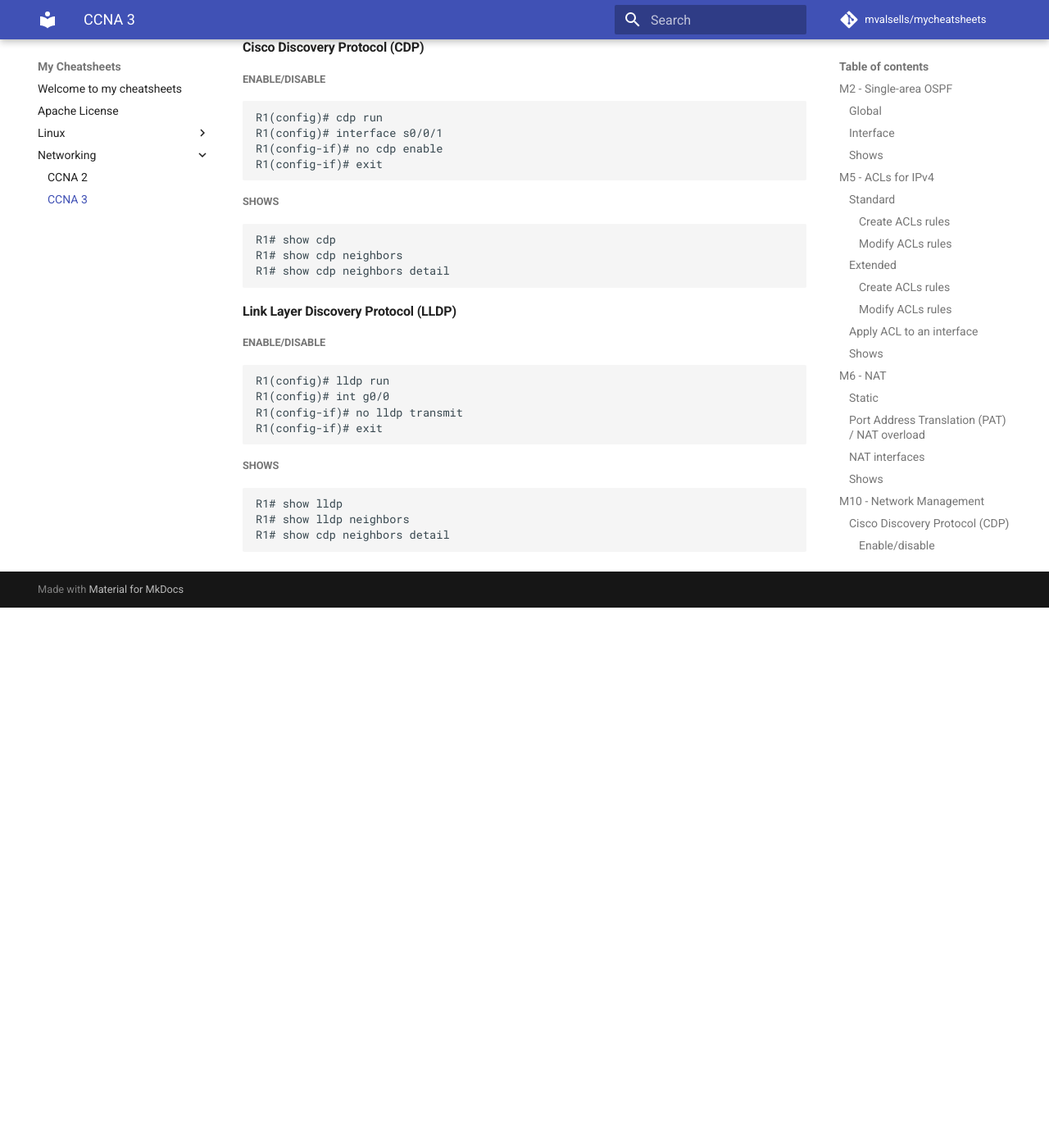
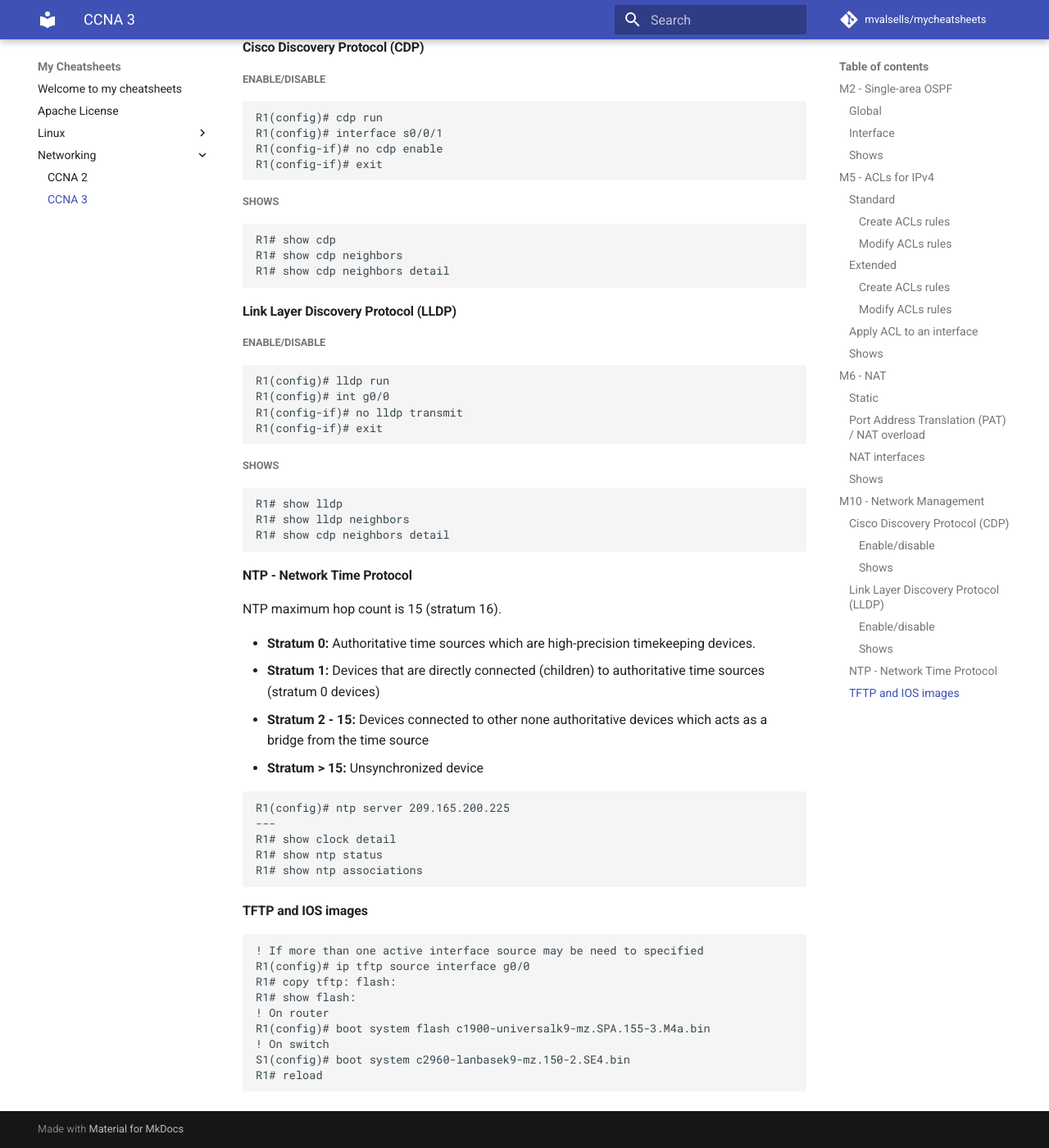
Before and after one commit to mvalsells/mycheatsheets, an MkDocs documentation site: the page built from docs/networking/CCNA3.md, in a window 1280 px wide and 1400 px high, scrolled down 2677 px. Shown: the whole window at 82% size. Built offline with MkDocs 1.6.1 and Material for MkDocs 9.7.7, drawn with Linux system fonts in a browser that asks for light colours; comment, search, counter and statistics services are not loaded; before the commit the page ends 3418 px from its top, so only the background shows below that.

Commit message:
Added CCNA3 M10 NTP and TFTP

````diff
--- a/docs/networking/CCNA3.md
+++ b/docs/networking/CCNA3.md
@@ -143,3 +143,30 @@
 R1# show lldp neighbors
 R1# show cdp neighbors detail
 ```
+#### NTP - Network Time Protocol
+NTP maximum hop count is 15 (stratum 16).
+
+- **Stratum 0:** Authoritative  time sources which are high-precision timekeeping devices.
+- **Stratum 1:** Devices that are directly connected (children) to authoritative time sources (stratum 0 devices)
+- **Stratum 2 - 15:** Devices connected to other none authoritative devices which acts as a bridge from the time source
+- **Stratum > 15:** Unsynchronized device
+
+```
+R1(config)# ntp server 209.165.200.225
+---
+R1# show clock detail
+R1# show ntp status
+R1# show ntp associations
+```
+#### TFTP and IOS images
+```
+! If more than one active interface source may be need to specified
+R1(config)# ip tftp source interface g0/0
+R1# copy tftp: flash:
+R1# show flash:
+! On router
+R1(config)# boot system flash c1900-universalk9-mz.SPA.155-3.M4a.bin
+! On switch
+S1(config)# boot system c2960-lanbasek9-mz.150-2.SE4.bin
+R1# reload
+```
````
